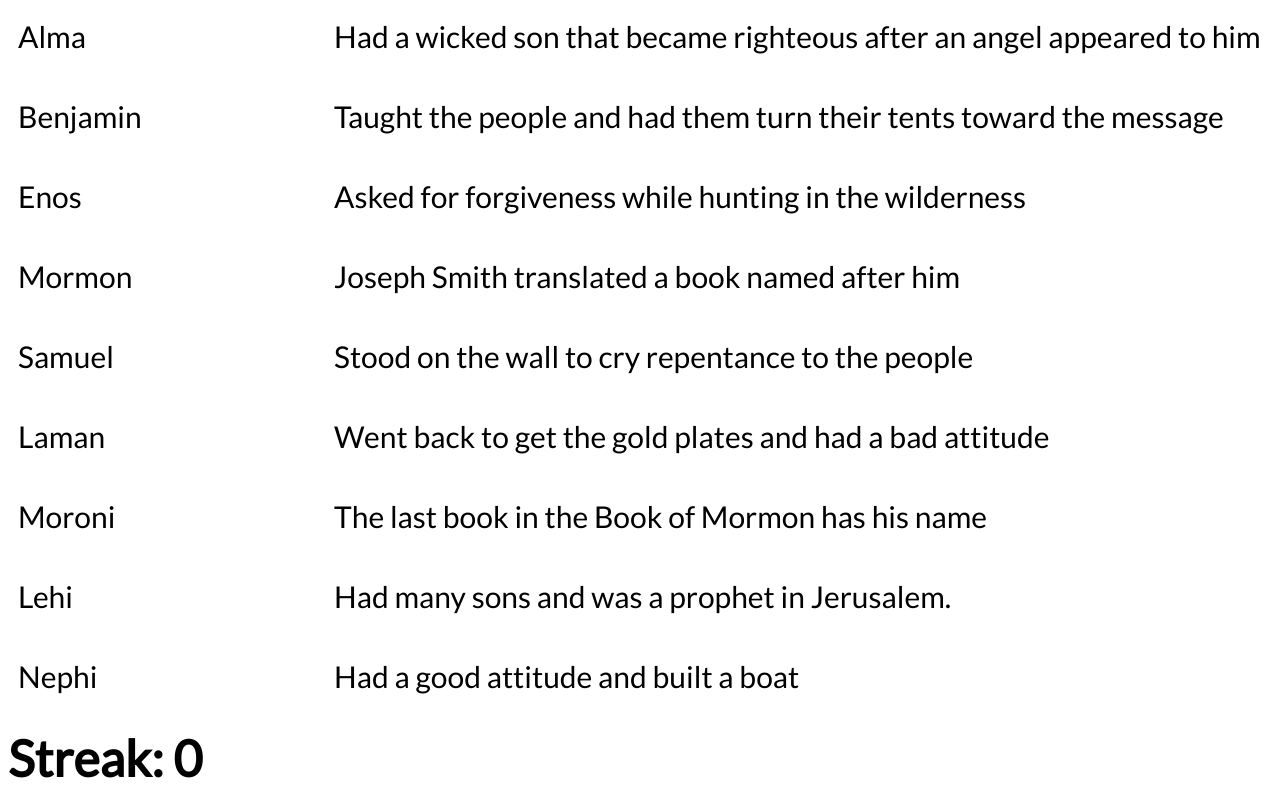
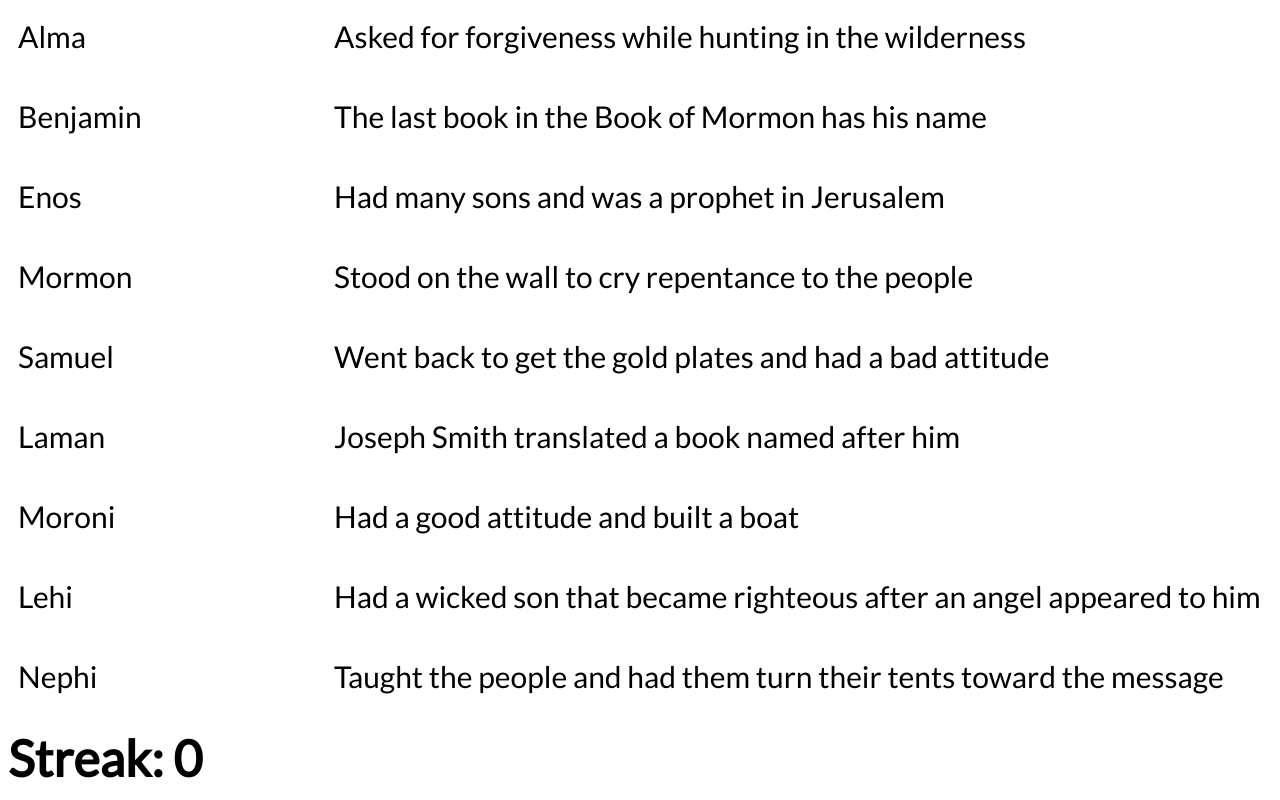
Before and after one commit to ericthornton88/scripture-characters, a plain HTML site: page index.html in a window 1280 px wide. Drawn offline with nearby package versions, Linux system fonts and the light colour scheme.

Commit message:
Shuffled list as html

```diff
--- a/index.html
+++ b/index.html
@@ -17,7 +17,15 @@
       </div>
       <div class="right-container">
         <div id="character-info">
-
+          <p>Asked for forgiveness while hunting in the wilderness</p>
+          <p>The last book in the Book of Mormon has his name</p>
+          <p>Had many sons and was a prophet in Jerusalem</p>
+          <p>Stood on the wall to cry repentance to the people</p>
+          <p>Went back to get the gold plates and had a bad attitude</p>
+          <p>Joseph Smith translated a book named after him</p>
+          <p>Had a good attitude and built a boat</p>
+          <p>Had a wicked son that became righteous after an angel appeared to him</p>
+          <p>Taught the people and had them turn their tents toward the message</p>
         </div>
       </div>
       <div class="streak">
--- a/main.js
+++ b/main.js
@@ -1,6 +1,6 @@
 var characters = {
             Nephi: "Had a good attitude and built a boat",
-            Lehi: "Had many sons and was a prophet in Jerusalem.",
+            Lehi: "Had many sons and was a prophet in Jerusalem",
             Moroni: "The last book in the Book of Mormon has his name",
             Laman: "Went back to get the gold plates and had a bad attitude",
             Samuel: "Stood on the wall to cry repentance to the people",
@@ -11,9 +11,10 @@ var characters = {
           }
 $(function() {
   var streak = 0
+
   for (var character in characters) {
     $('#character-name').prepend('<p>' + character + '</p>')
-    $('#character-info').prepend('<p>' + characters[character] + '</p>')
+    //$('#character-info').prepend('<p>' + characters[character] + '</p>')
   }
   $('#character-name p').on('click', function() {
     $('#character-name p').removeClass('active')
```
